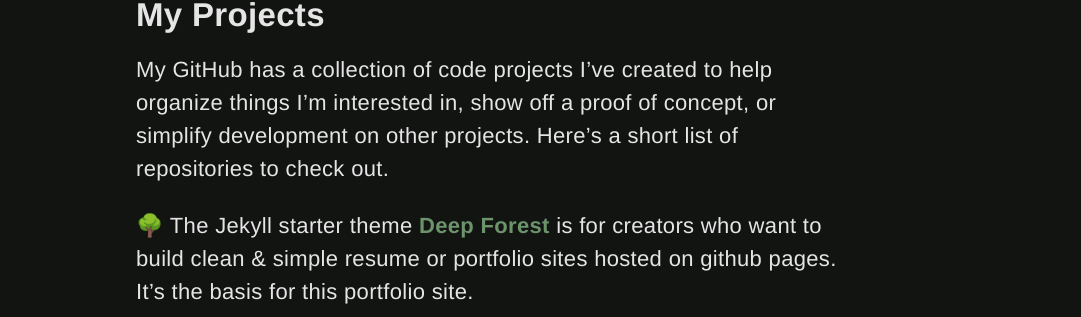
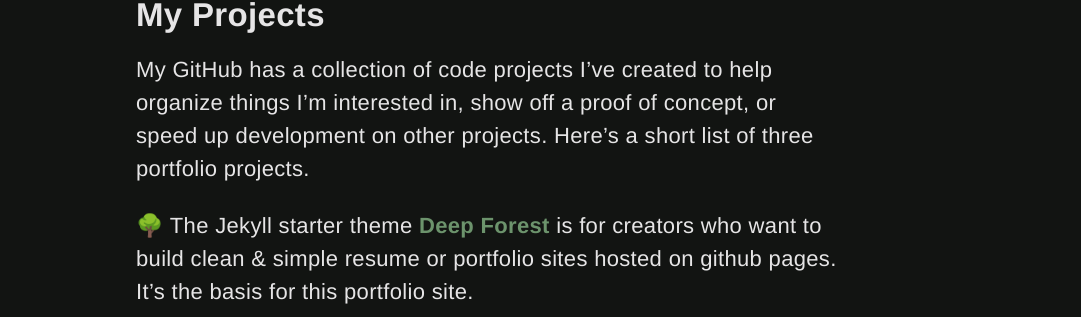
Before and after one commit to ian-pvd/ian-pvd.github.io, a Jekyll site: the page built from portfolio.md, in a window 1280 px wide. Shown: the part 494-811 px from the top of the page, without its empty margins (152-1233 px from the left). Built offline with Jekyll 4.4.1, drawn with Linux system fonts in a browser that asks for light colours.

Commit message:
content edits.

```diff
--- a/portfolio.md
+++ b/portfolio.md
@@ -8,7 +8,7 @@
 
 ## My Projects
 
-My GitHub has a collection of code projects I've created to help organize things I'm interested in, show off a proof of concept, or simplify development on other projects. Here's a short list of repositories to check out.
+My GitHub has a collection of code projects I've created to help organize things I'm interested in, show off a proof of concept, or speed up development on other projects. Here's a short list of three portfolio projects.
 
 [![Deep Forest project title card.](/assets/images/deep-forest.png)](https://github.com/ian-pvd/deep-forest){:target="_blank"}{:class="portfolio-link"}
 
```
